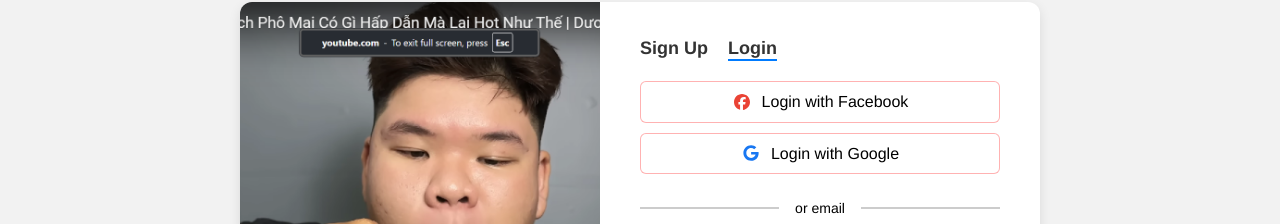
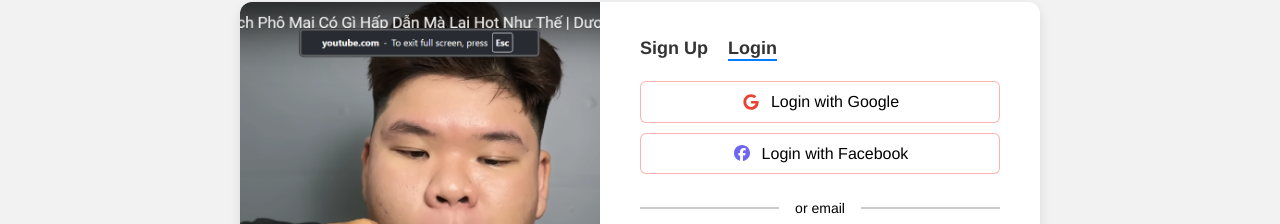
Before and after one commit to lyhoangducuy/HOCTUVUNG, a React (Vite) app in the folder hoctuvung-frontend/: page /dang-nhap in a window 1280 px wide. Shown: the part 198-422 px from the top of the page. Built offline with nearby package versions, Linux system fonts and the light colour scheme.

Commit message:
doi mau cho icon

```diff
--- a/hoctuvung-frontend/src/pages/DangNhap/DangNhap.jsx
+++ b/hoctuvung-frontend/src/pages/DangNhap/DangNhap.jsx
@@ -25,17 +25,21 @@ function DangNhap() {
             <span>Sign Up</span>
             <span className="active">Login</span>
           </div>
+          <button className="login-btn social google">
+            <FontAwesomeIcon
+              icon={faGoogle}
+              style={{ color: "rgb(234, 67, 53)" }}
+            />
+            Login with Google
+          </button>
+
           <button className="login-btn social facebook">
             <FontAwesomeIcon
               icon={faFacebook}
               size={20}
-              style={{ color: "#EA4335" }}
-            />{" "}
+              style={{ color: "#6e65f1ff" }}
+            />
             Login with Facebook
-          </button>
-          <button className="login-btn social google">
-            <FontAwesomeIcon icon={faGoogle} style={{ color: "#1877F2" }} />{" "}
-            Login with Google
           </button>
 
           <div className="divider">
```
